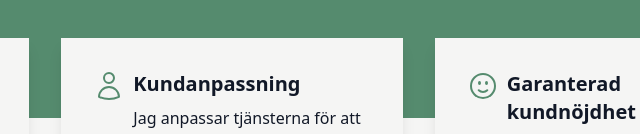
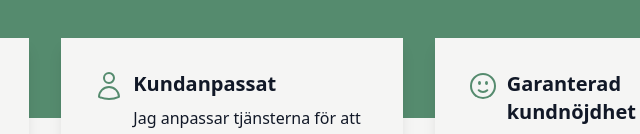
Before and after one commit to gish/hantlangare.se, a website built with Parcel: page src/index.html in a window 1280 px wide. Shown: the part 666-800 px from the top of the page, 408-1048 px from the left. Built offline with nearby package versions, Linux system fonts and the light colour scheme.

Commit message:
fix: change usp title

```diff
--- a/src/index.html
+++ b/src/index.html
@@ -97,7 +97,7 @@
               />
             </svg>
             <div class="ml-2">
-              <p class="text-xl font-bold">Kundanpassning</p>
+              <p class="text-xl font-bold">Kundanpassat</p>
               <p class="mt-2 text-base">
                 Jag anpassar tjänsterna för att möta mina kunders unika behov
                 och preferenser.
```
